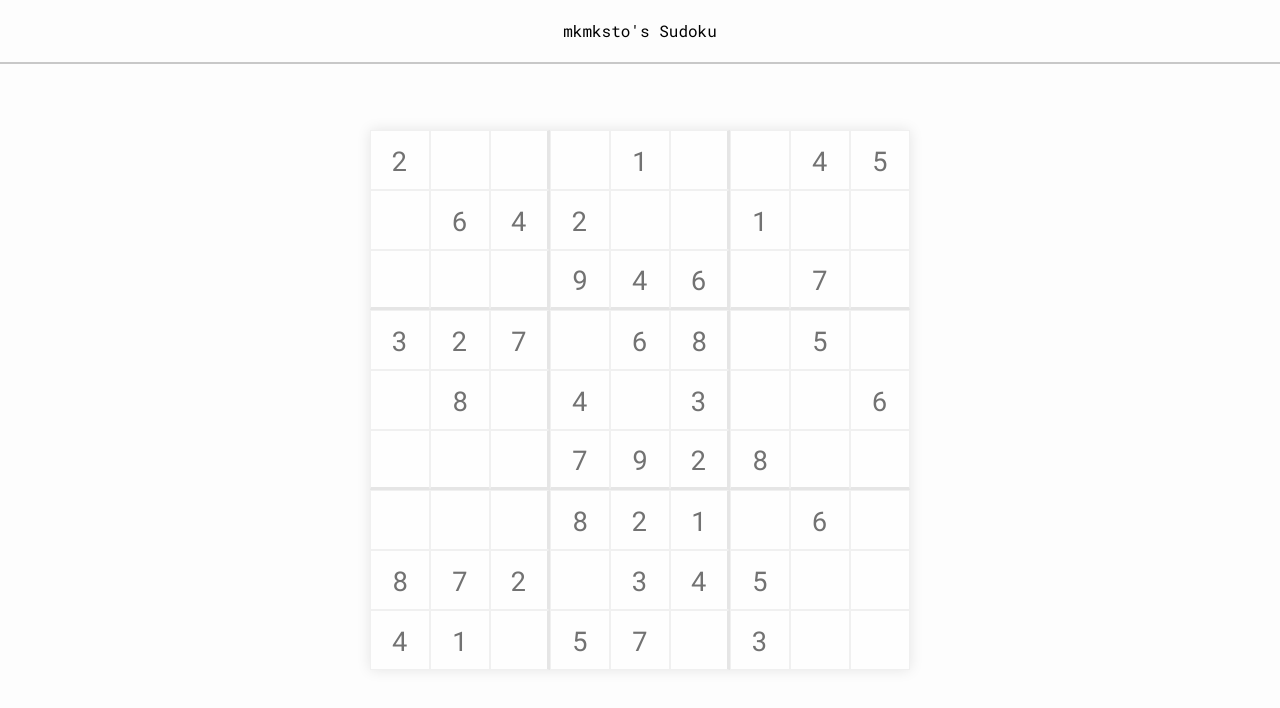
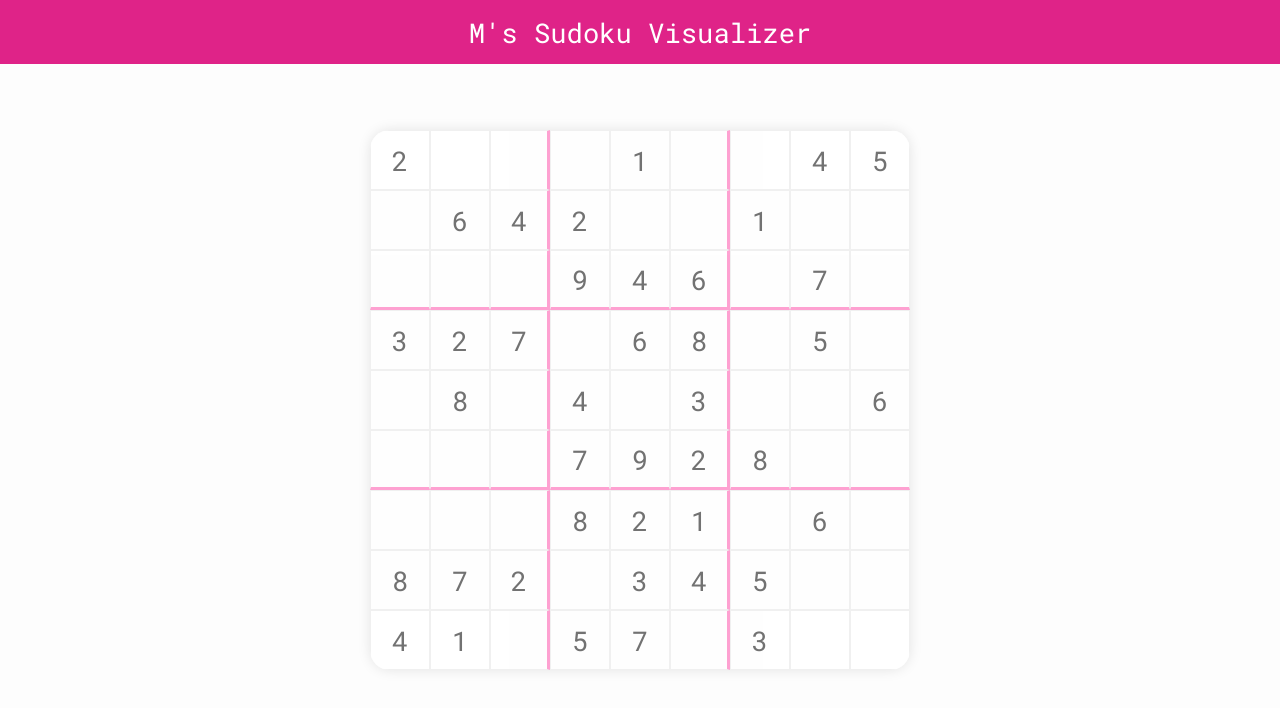
Before and after one commit to mkmksto/svelte_sudoku, a Svelte app: page / in a window 1280 px wide. Shown: the top 708 px of the page. Built offline with nearby package versions, Linux system fonts and the light colour scheme.

Commit message:
Del key works, UI improv added color scheme to UI Del key now clears a tile

```diff
--- a/src/App.svelte
+++ b/src/App.svelte
@@ -24,5 +24,6 @@
         flex-direction: column;
         justify-content: center;
         align-items: center;
+        border-radius: 20px;
     }
 </style>
--- a/src/components/Board.svelte
+++ b/src/components/Board.svelte
@@ -64,6 +64,13 @@
         if (!activeTile) return
         if (!isTileReplaceable(activeTile)) return
 
+        if (e.key === 'Delete') {
+            activeTile.isValidValue = false
+            activeTile.userInputValue = ''
+            $tileState = $tileState
+            return
+        }
+
         // validate first before assigning the user input to the tile
         // this makes things easier to validate
         // because IisInputValido take into account things like
@@ -103,6 +110,8 @@
         grid-template-rows: repeat(9, 1fr);
         width: 540px;
         height: 540px;
+        border-radius: 20px;
+        overflow: hidden;
         box-shadow: 0 0 13px rgba(0, 0, 0, 0.1);
     }
 </style>
--- a/src/components/Header.svelte
+++ b/src/components/Header.svelte
@@ -1,13 +1,15 @@
 <script></script>
 
-<div class="header">mkmksto's Sudoku</div>
+<div class="header">M's Sudoku Visualizer</div>
 
 <style>
     .header {
+        background-color: rgb(223, 35, 136);
+        color: white;
+        font-size: 1.7rem;
         position: fixed;
         width: 100%;
         height: 4rem;
-        border-bottom: 2px solid rgb(200, 200, 200);
         display: flex;
         justify-content: center;
         align-items: center;
--- a/src/components/Tiles.svelte
+++ b/src/components/Tiles.svelte
@@ -56,7 +56,7 @@
 <style>
     :root {
         --default-border: 0.1px solid rgba(200, 200, 200, 0.3);
-        --three-by-three: 3px solid rgba(170, 170, 170, 0.35);
+        --three-by-three: 3px solid rgba(255, 40, 151, 0.501);
     }
 
     .tile {
@@ -65,6 +65,7 @@
         align-items: center;
         justify-content: center;
         font-size: 1.7rem;
+        font-weight: 500;
         color: rgb(90, 90, 90);
         width: 60px;
         height: 60px;
--- a/src/utils/keyboardUtils.js
+++ b/src/utils/keyboardUtils.js
@@ -1 +1 @@
-export const validKeys = ['1', '2', '3', '4', '5', '6', '7', '8', '9']
+export const validKeys = ['1', '2', '3', '4', '5', '6', '7', '8', '9', 'Delete']
```
